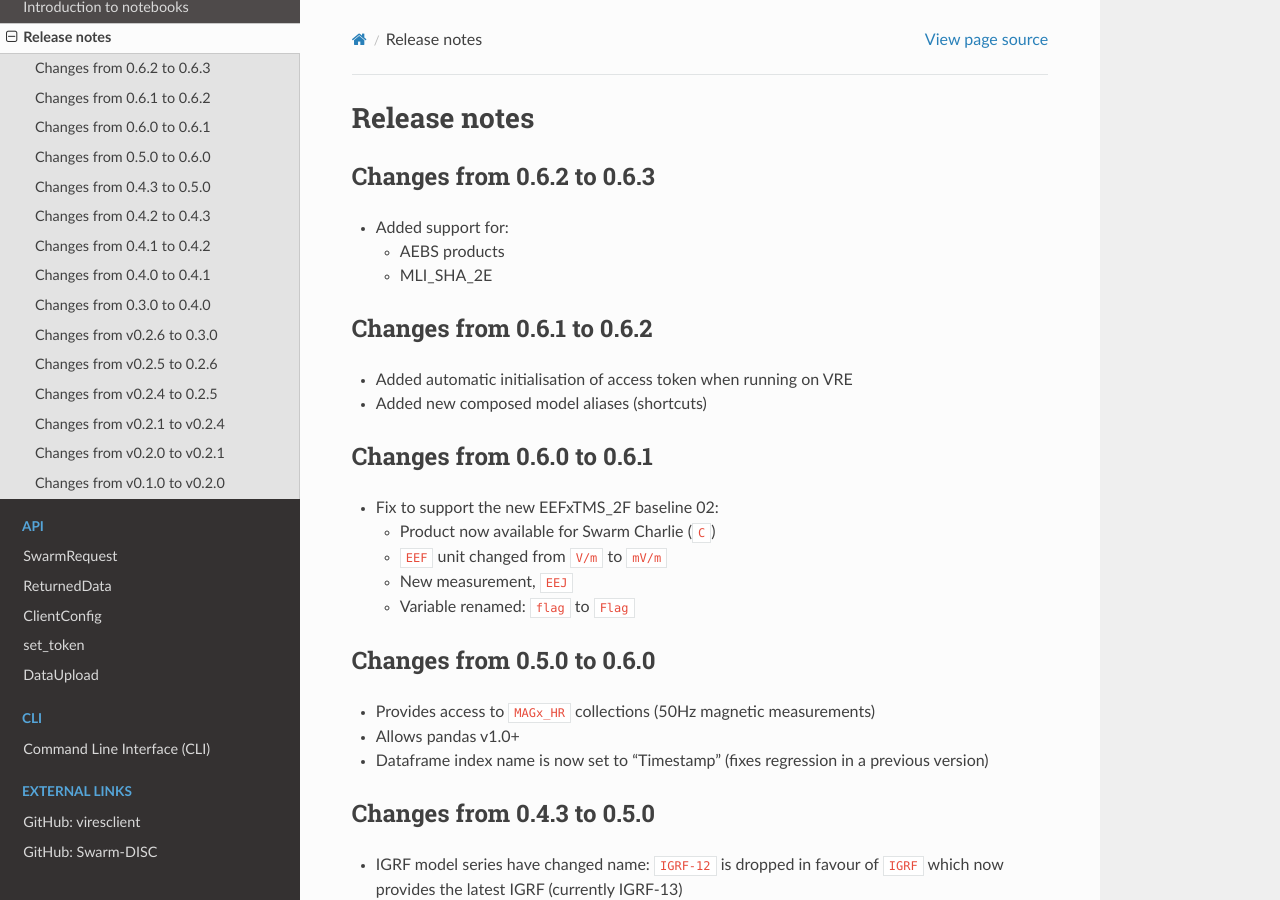
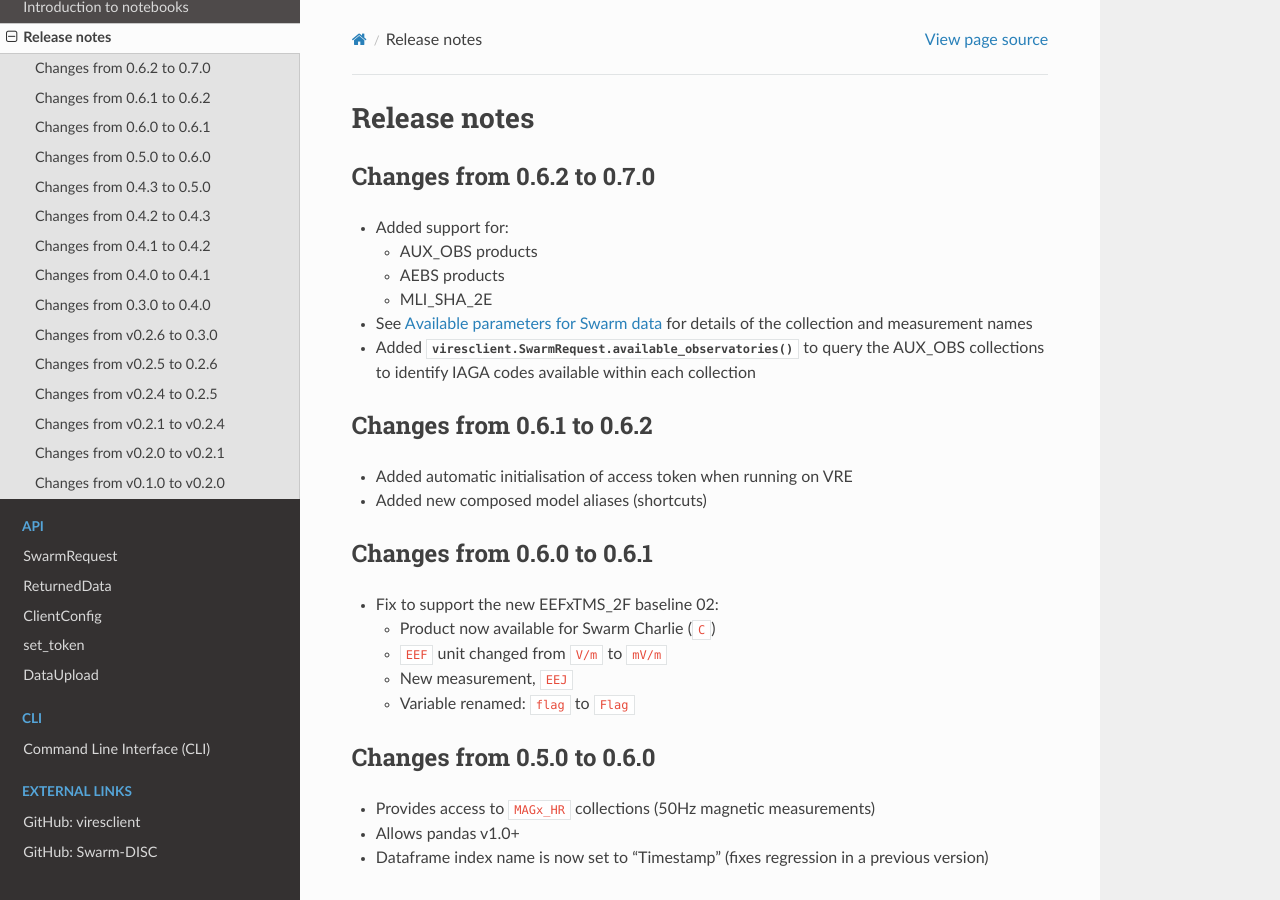
Before and after one commit to ESA-VirES/VirES-Python-Client, a Sphinx documentation site: the page built from docs/release_notes.rst, in a window 1280 px wide and 900 px high. Built offline with Sphinx 7.4.7 and the Read the Docs theme 2.0.0, drawn with Linux system fonts in a browser that asks for light colours; formulas are drawn with MathJax 3; pages that are not in the unit, such as notebooks, are missing from menus.

Commit message:
Update release notes

```diff
--- a/docs/available_parameters.rst
+++ b/docs/available_parameters.rst
@@ -225,5 +225,3 @@ NB: When using model names containing a hyphen (``-``) then extra single (``'``)
 .. _`hapiclient`: https://github.com/hapi-server/client-python
 
 .. _`PyHC`: http://heliopython.org/projects/
-
-----
--- a/docs/conf.py
+++ b/docs/conf.py
@@ -50,6 +50,7 @@ extensions = [
     'sphinx.ext.napoleon',
     'nbsphinx',
     'sphinx.ext.imgmath',
+    'sphinx.ext.autosectionlabel'
 ]
 
 # Add any paths that contain templates here, relative to this directory.
--- a/docs/release_notes.rst
+++ b/docs/release_notes.rst
@@ -1,13 +1,17 @@
 Release notes
 =============
 
-Changes from 0.6.2 to 0.6.3
+Changes from 0.6.2 to 0.7.0
 ---------------------------
 
 - Added support for:
 
+  - AUX_OBS products
   - AEBS products
   - MLI_SHA_2E
+
+- See :ref:`Available parameters for Swarm data` for details of the collection and measurement names
+- Added :py:meth:`viresclient.SwarmRequest.available_observatories` to query the AUX_OBS collections to identify IAGA codes available within each collection
 
 Changes from 0.6.1 to 0.6.2
 ---------------------------
```
